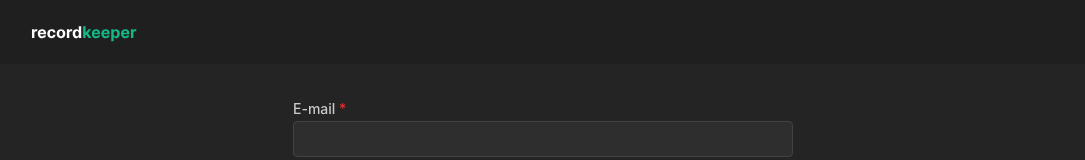
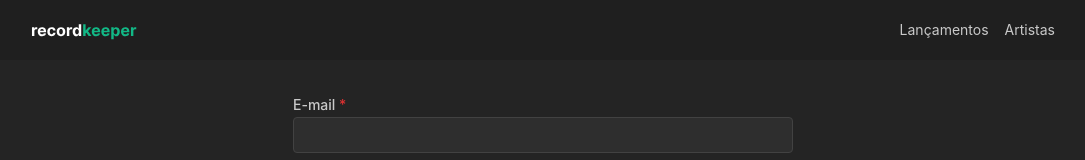
Before and after one commit to wendell-kenneddy/record-keeper-editor, a Next.js app: page / in a window 1280 px wide. Shown: the top 160 px of the page, without its empty margins (97-1182 px from the left). Built offline with nearby package versions, Linux system fonts and the light colour scheme.

Commit message:
feat(components/header): update links

```diff
--- a/src/components/header/index.tsx
+++ b/src/components/header/index.tsx
@@ -1,15 +1,29 @@
-import { Center, Flex } from "@mantine/core";
+import { Center, Group, Text } from "@mantine/core";
 import Image from "next/image";
 import Link from "next/link";
 
 export function Header() {
   return (
-    <Center w="full" h={64} bg="dark">
-      <Flex w="100%" maw={1024} align="center" justify="space-between">
+    <Center py="lg" bg="dark">
+      <Group w="90%" maw={1024} align="center" justify="space-between">
         <Link href="/editor/songs" style={{ display: "flex", alignItems: "center" }}>
           <Image src="/logo.svg" alt="Logo" width={106} height={19} priority />
         </Link>
-      </Flex>
+
+        <Group align="center">
+          <Text size="sm">
+            <Link href="/editor/releases" style={{ color: "inherit", textDecoration: "none" }}>
+              Lançamentos
+            </Link>
+          </Text>
+
+          <Text size="sm">
+            <Link href="/editor/artists" style={{ color: "inherit", textDecoration: "none" }}>
+              Artistas
+            </Link>
+          </Text>
+        </Group>
+      </Group>
     </Center>
   );
 }
```
